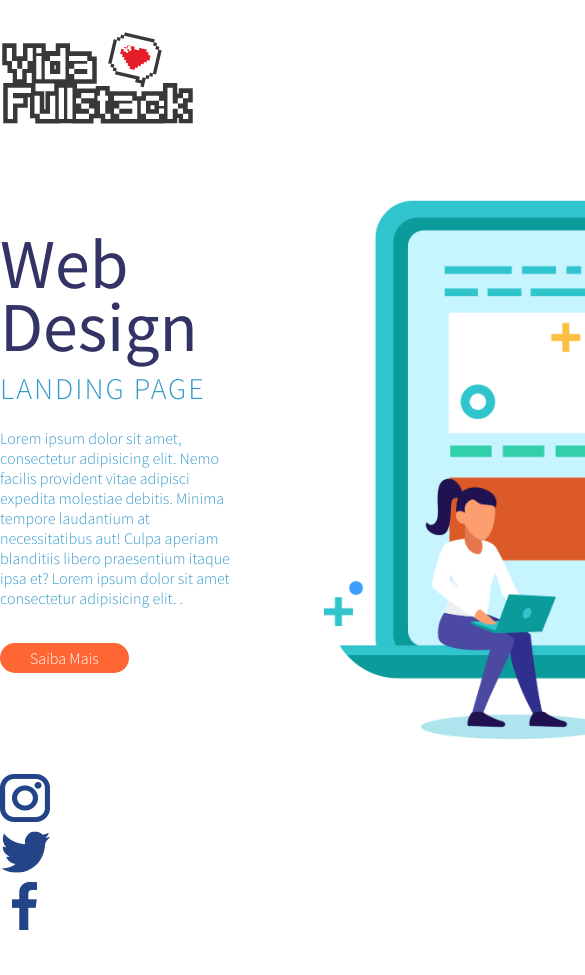
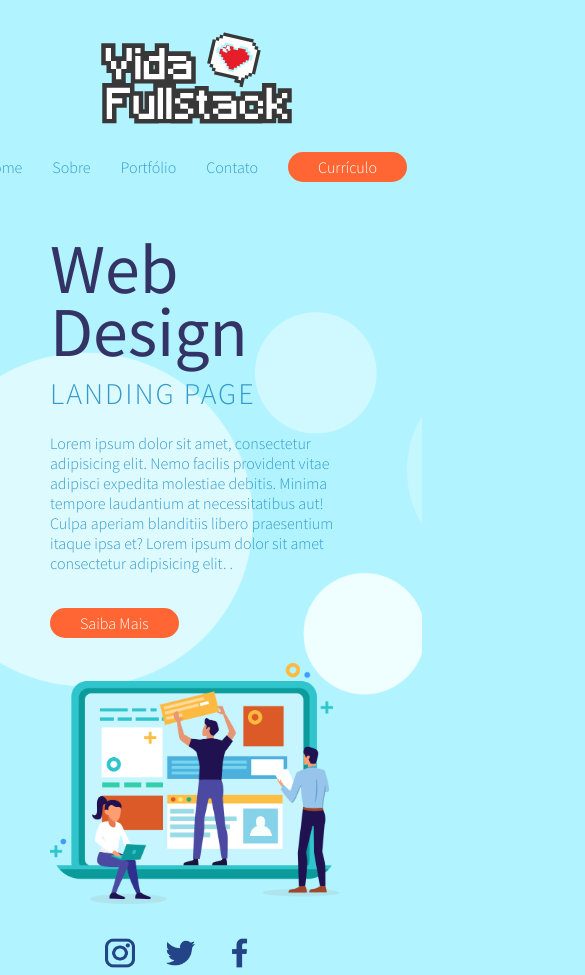
Before and after one commit to David-Jos3/Landing-Page-VidaFullStack, a plain HTML site: page index.html in a window 390 px wide. Shown: the top 975 px of the page, 585 px wide, since content can reach past the window. Before the commit the page ends 935 px from the top, so only its background shows below. Drawn offline with Linux system fonts and the light colour scheme.

Commit message:
Ajustando elementos css responsivo

```diff
--- /dev/null
+++ b/assets/css/bootstrap.css
@@ -0,0 +1,35 @@
+
+/* Reset Css */
+*{
+    padding: 0;
+    margin: 0;
+    border: 0;
+    font-size: 100%;
+    font: inherit;
+    vertical-align: baseline;
+    box-sizing: border-box;
+    text-decoration: none ;
+    font-weight: 300;
+    font-family: 'Source Sans Pro',sans-serif ;
+    list-style: none;
+}
+
+body{
+    background-image: url('../images/bolha-background.png');
+    background-repeat: no-repeat;
+    background-position: left;
+
+
+}
+
+.container{
+    width: 1024px;
+    margin: 30px auto;
+    display: flex;
+    flex-direction: column;
+}
+
+.row{
+    display: flex;
+    flex-direction: row;
+}
--- /dev/null
+++ b/assets/css/footer.css
@@ -0,0 +1,7 @@
+footer ul li{
+    margin: 0 30px 0 0;
+}
+
+footer ul li a img{
+    width: 30px;
+}
--- a/assets/css/header.css
+++ b/assets/css/header.css
@@ -9,7 +9,6 @@ header nav ul {
     display: flex;
     flex-direction: row;
     align-items: center;
-    list-style: none;
 
 }
 
--- /dev/null
+++ b/assets/css/responsive-background.css
@@ -0,0 +1,41 @@
+@media(max-width: 1900px) {
+    body {
+        background-size: 880px;
+    }
+}
+
+@media(max-width: 1700px) {
+    body {
+        background-size: 800px;
+    }
+}
+
+@media(max-width: 1550px) {
+    body {
+        background-size: 750px;
+    }
+}
+
+@media(max-width: 1440px) {
+    body {
+        background-size: 700px;
+    }
+}
+
+@media(max-width: 1330px) {
+    body {
+        background-size: 650px;
+    }
+}
+
+@media(max-width: 1220px) {
+    body {
+        background-size: 620px;
+    }
+}
+
+@media(max-width: 1100px) {
+    body {
+        background-position: -100px ;
+    }
+}
--- /dev/null
+++ b/assets/css/responsive-elements.css
@@ -0,0 +1,60 @@
+@media(max-width: 1150px){
+    .container{
+        width: 950px;
+    }
+}
+
+@media(max-width: 1024px){
+    .container{
+        width: 850px;
+    }
+
+    .sobre-web-design figcaption img{
+    width: 600px;
+    }
+}
+
+@media(max-width: 915px){
+    body{
+        background-position: left top;
+        background-color: #b1f4ff;
+    }
+    .container{
+        width: 750px;
+    }
+
+    .row{
+        flex-direction: column;
+    }
+
+    header nav {
+        margin: 30px 0;
+    }
+
+    .sobre-web-design article{
+        width: 100%;
+    }
+
+    .sobre-web-design figcaption img{
+        width: 100%;
+        margin: 30px 0 0 0;
+    }
+
+    footer .row{
+        flex-direction: row;
+        justify-content: center;
+    }
+
+}
+
+@media(max-width: 665px){
+    .container{
+        width: 400px;
+    }
+}
+
+@media(max-width: 450px){
+    .container{
+        width: 290px;
+    }
+}
--- a/assets/css/style.css
+++ b/assets/css/style.css
@@ -4,29 +4,7 @@
 @import "header.css";
 @import "buttons.css";
 @import "main.css";
-
-/* Reset Css */
-*{
-    padding: 0;
-    margin: 0;
-    border: 0;
-    font-size: 100%;
-    font: inherit;
-    vertical-align: baseline;
-    box-sizing: border-box;
-    text-decoration: none ;
-    font-weight: 300;
-    font-family: 'Source Sans Pro',sans-serif ;
-}
-
-.container{
-    width: 1024px;
-    margin: 30px auto;
-    display: flex;
-    flex-direction: column;
-}
-
-.row{
-    display: flex;
-    flex-direction: row;
-}
+@import "footer.css";
+@import "responsive-background.css";
+@import "bootstrap.css";
+@import "responsive-elements.css";
--- a/index.html
+++ b/index.html
@@ -58,9 +58,9 @@
     <!-- End Container -->
 
     <!-- Footer -->
-    <footer>
+    <footer class="container">
         <!-- Redes Sociais -->
-        <ul>
+        <ul class="row">
             <li>
                 <a href="#">
                     <img src="assets/images/logo-insta.png" alt="Instagram">
```
